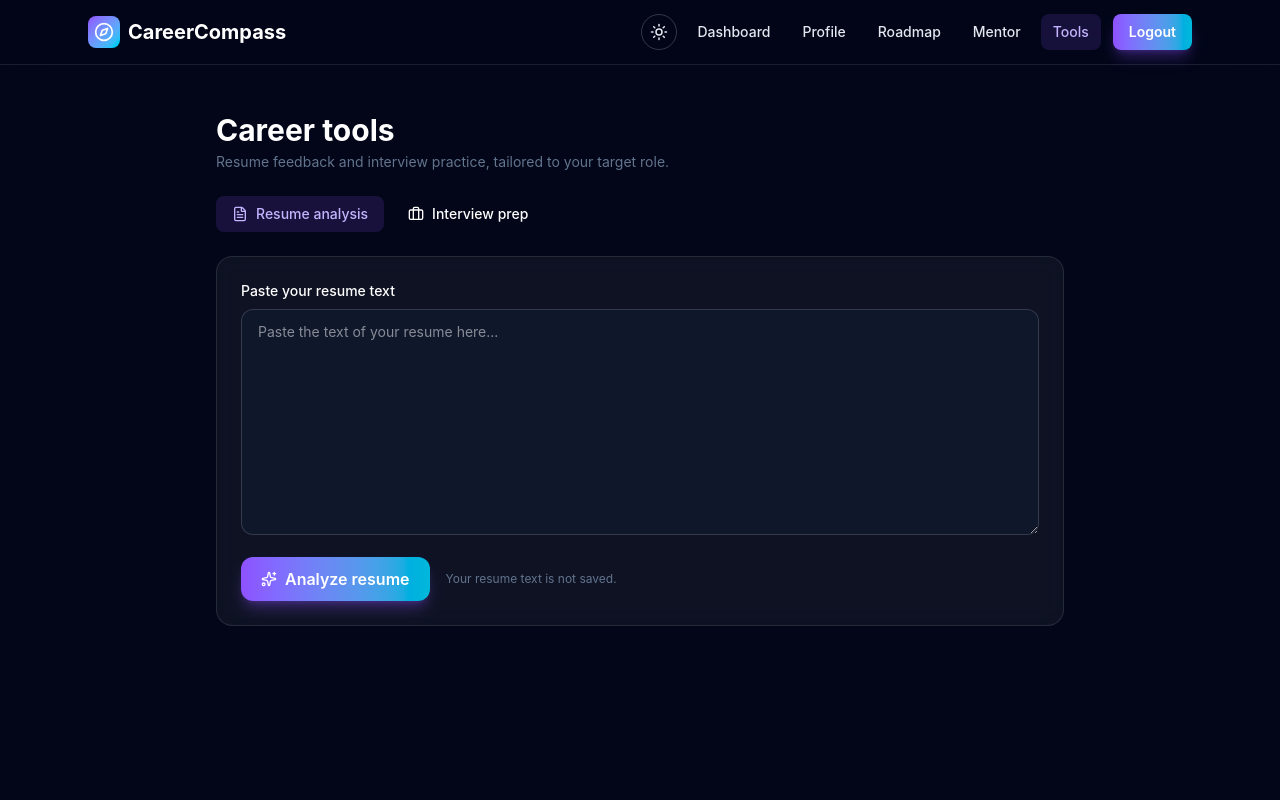
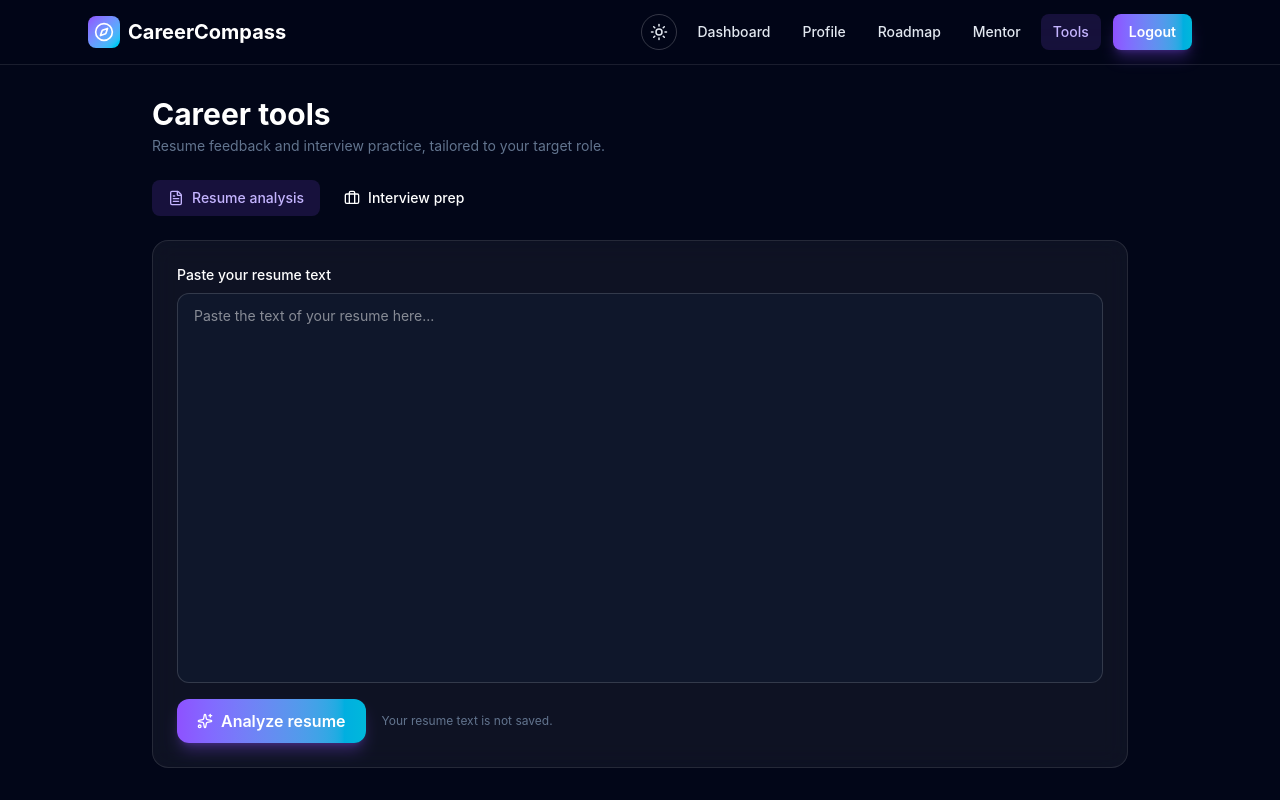
Before and after one commit to kushalpurohit1165/careercompass, a React (Vite) app in the folder client/: page /tools in a window 1280 px wide. Built offline with nearby package versions, Linux system fonts and the light colour scheme; sample sign-in values are in the browser's storage.

Commit message:
Add retries, taller tools page

```diff
--- a/client/src/pages/Tools.jsx
+++ b/client/src/pages/Tools.jsx
@@ -14,6 +14,11 @@ export default function Tools() {
   const [error, setError] = useState("");
 
   if (!user) return <Navigate to="/login" />;
+
+  const switchTab = (name) => {
+    setTab(name);
+    setError("");
+  };
 
   const run = async (fn) => {
     setLoading(true);
@@ -59,18 +64,21 @@ export default function Tools() {
   ];
 
   return (
-    <div className="max-w-4xl mx-auto px-6 pt-28 pb-16">
+    <div className="max-w-5xl mx-auto px-6 pt-24 pb-8 min-h-screen flex flex-col">
       <h1 className="text-3xl font-bold">Career tools</h1>
       <p className="mt-1 text-sm text-slate-500">
         Resume feedback and interview practice, tailored to your target role.
       </p>
 
       <div className="mt-6 flex gap-2">
-        <button onClick={() => setTab("resume")} className={tabClass("resume")}>
+        <button
+          onClick={() => switchTab("resume")}
+          className={tabClass("resume")}
+        >
           <FileText size={16} /> Resume analysis
         </button>
         <button
-          onClick={() => setTab("interview")}
+          onClick={() => switchTab("interview")}
           className={tabClass("interview")}
         >
           <Briefcase size={16} /> Interview prep
@@ -89,17 +97,16 @@ export default function Tools() {
       )}
 
       {tab === "resume" && (
-        <div className="mt-6">
-          <div className={card}>
+        <div className="mt-6 flex-1 flex flex-col">
+          <div className={`${card} flex-1 flex flex-col`}>
             <label className="block mb-2 text-sm font-medium">
               Paste your resume text
             </label>
             <textarea
               value={resumeText}
               onChange={(e) => setResumeText(e.target.value)}
-              rows={10}
               placeholder="Paste the text of your resume here..."
-              className="w-full px-4 py-3 rounded-xl border border-slate-300 dark:border-white/15 bg-white dark:bg-slate-900 outline-none focus:border-violet-500 transition text-sm"
+              className="flex-1 min-h-80 w-full px-4 py-3 rounded-xl border border-slate-300 dark:border-white/15 bg-white dark:bg-slate-900 outline-none focus:border-violet-500 transition text-sm resize-none"
             />
             <div className="mt-4 flex items-center gap-4">
               <button
@@ -134,6 +141,7 @@ export default function Tools() {
                 </p>
               </div>
 
+              <div className="grid md:grid-cols-2 gap-4">
                 <div className={card}>
                   <h2 className="font-semibold">Strengths</h2>
                   <ul className="mt-3 space-y-2 text-sm text-slate-600 dark:text-slate-300">
@@ -141,6 +149,21 @@ export default function Tools() {
                       <li key={i}>• {s}</li>
                     ))}
                   </ul>
+                </div>
+
+                <div className={card}>
+                  <h2 className="font-semibold">Keywords to add</h2>
+                  <div className="mt-3 flex flex-wrap gap-2">
+                    {resumeResult.missingKeywords?.map((k) => (
+                      <span
+                        key={k}
+                        className="px-3 py-1 rounded-full text-xs font-medium bg-violet-500/15 text-violet-500"
+                      >
+                        {k}
+                      </span>
+                    ))}
+                  </div>
+                </div>
               </div>
 
               <div className={card}>
@@ -158,27 +181,13 @@ export default function Tools() {
                   ))}
                 </div>
               </div>
-
-              <div className={card}>
-                <h2 className="font-semibold">Keywords to add</h2>
-                <div className="mt-3 flex flex-wrap gap-2">
-                  {resumeResult.missingKeywords?.map((k) => (
-                    <span
-                      key={k}
-                      className="px-3 py-1 rounded-full text-xs font-medium bg-violet-500/15 text-violet-500"
-                    >
-                      {k}
-                    </span>
-                  ))}
-                </div>
-              </div>
             </div>
           )}
         </div>
       )}
 
       {tab === "interview" && (
-        <div className="mt-6">
+        <div className="mt-6 flex-1">
           <div
             className={`${card} flex flex-wrap items-center justify-between gap-4`}
           >
```
Also changed, not shown: 1 other file (tests, documents, lock files or other folders). Lines whose indentation alone changed are shown as unchanged.
